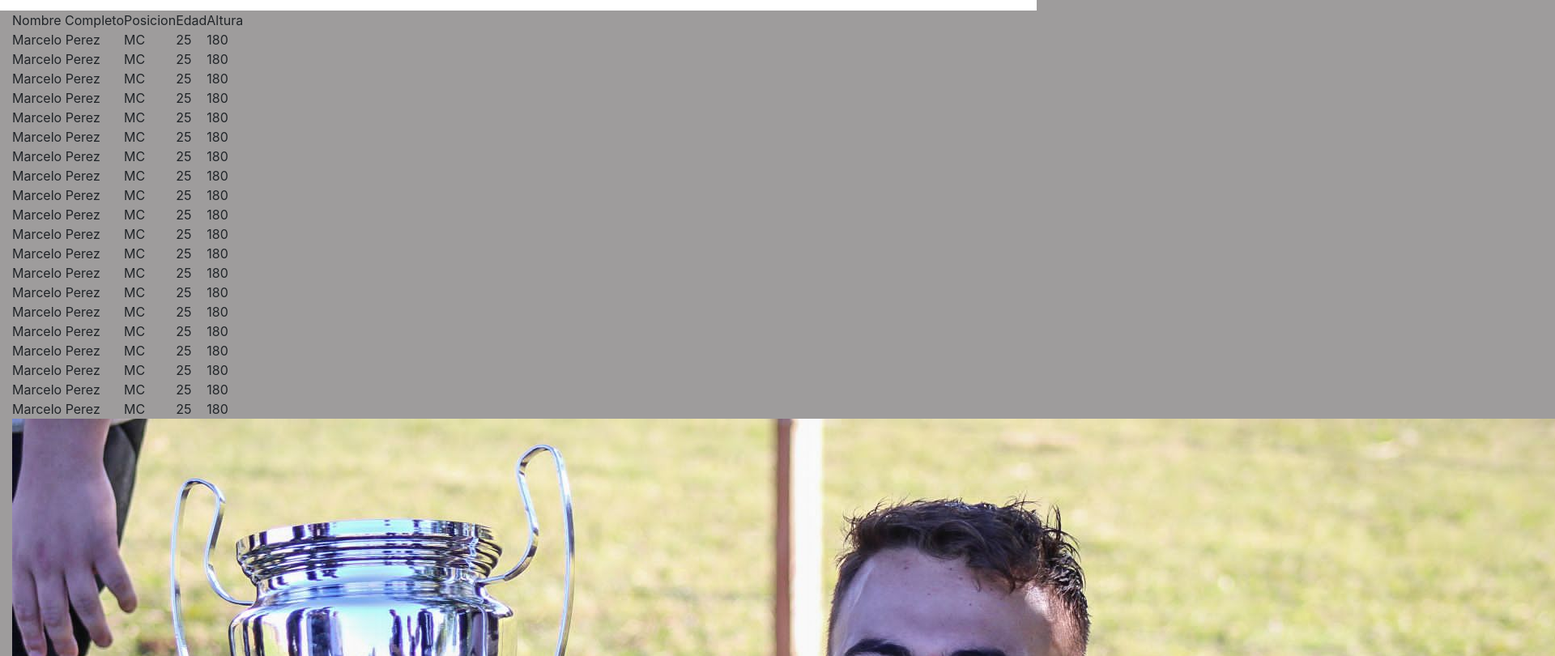
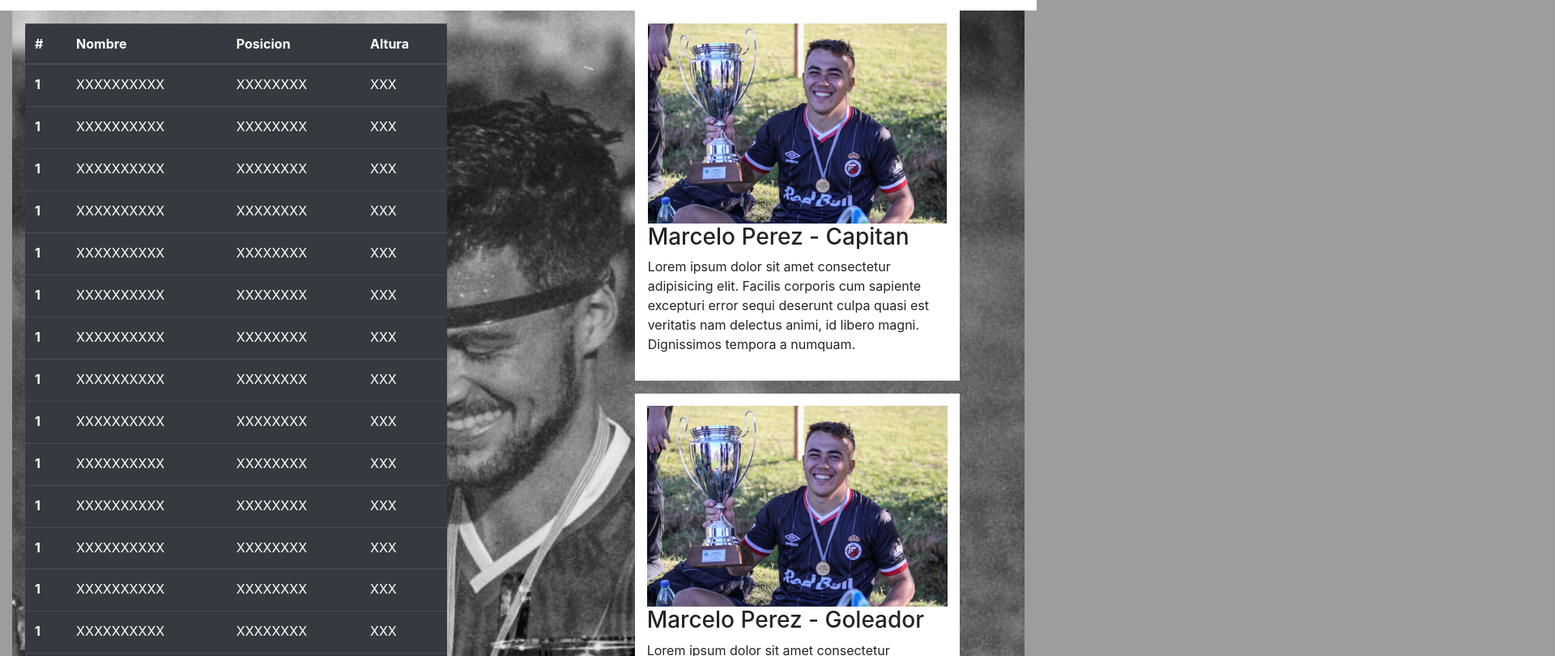
Before and after one commit to iguarisco/realmerengual, a plain HTML site: page clase-1/Pages/plantel.html in a window 1280 px wide. Shown: the part 219-1029 px from the top of the page at 81% size, 1920 px wide, since content can reach past the window. Drawn offline with nearby package versions, Linux system fonts and the light colour scheme; a web font is replaced by a local one.

Commit message:
plantel terminado

```diff
--- a/clase-1/Merengue/estilosgrid.css
+++ b/clase-1/Merengue/estilosgrid.css
@@ -431,7 +431,7 @@ footer section .bi{
 
 
 /* HISTORIA*/
-.historia .fondoimagenhistoria{
+.container-fluid .fondoimagen{
     background-image: url(./img/juan-copa-blackwhite.jpeg);
     background-size: 100%;
 }
@@ -449,6 +449,11 @@ footer section .bi{
 
 
 /* ---------------------------------------- */
+
+
+/* PARTIDOS */
+
+
 
 /* media query para que se reduzcan los sponsors */
 
--- a/clase-1/Pages/plantel.html
+++ b/clase-1/Pages/plantel.html
@@ -69,154 +69,131 @@
 
         </header>
 
-        <section class="sectionPlantel">
+        <section class="fondoimagen row-12 d-flex justify-content-between">
 
-            <table>
+            <table class="col-5 m-3 rounded table table-dark table-hover">
+                <thead>
                   <tr>
-                    <td>Nombre Completo</td>
-                    <td>Posicion</td>
-                    <td>Edad</td>
-                    <td>Altura</td>
+                    <th scope="col">#</th>
+                    <th scope="col">Nombre</th>
+                    <th scope="col">Posicion</th>
+                    <th scope="col">Altura</th>
                   </tr>
-
+                </thead>
+                <tbody>
                   <tr>
-                    <td>Marcelo Perez</td>
-                    <td>MC</td>
-                    <td>25</td>
-                    <td>180</td>
-                </tr>
-
-                <tr>
-                    <td>Marcelo Perez</td>
-                    <td>MC</td>
-                    <td>25</td>
-                    <td>180</td>
+                    <th scope="row">1</th>
+                    <td>XXXXXXXXXX</td>
+                    <td>XXXXXXXX</td>
+                    <td>XXX</td>
                   </tr>
                   <tr>
-                    <td>Marcelo Perez</td>
-                    <td>MC</td>
-                    <td>25</td>
-                    <td>180</td>
+                    <th scope="row">1</th>
+                    <td>XXXXXXXXXX</td>
+                    <td>XXXXXXXX</td>
+                    <td>XXX</td>
                   </tr>
                   <tr>
-                    <td>Marcelo Perez</td>
-                    <td>MC</td>
-                    <td>25</td>
-                    <td>180</td>
+                    <th scope="row">1</th>
+                    <td>XXXXXXXXXX</td>
+                    <td>XXXXXXXX</td>
+                    <td>XXX</td>
                   </tr>
                   <tr>
-                    <td>Marcelo Perez</td>
-                    <td>MC</td>
-                    <td>25</td>
-                    <td>180</td>
+                    <th scope="row">1</th>
+                    <td>XXXXXXXXXX</td>
+                    <td>XXXXXXXX</td>
+                    <td>XXX</td>
                   </tr>
                   <tr>
-                    <td>Marcelo Perez</td>
-                    <td>MC</td>
-                    <td>25</td>
-                    <td>180</td>
+                    <th scope="row">1</th>
+                    <td>XXXXXXXXXX</td>
+                    <td>XXXXXXXX</td>
+                    <td>XXX</td>
                   </tr>
                   <tr>
-                    <td>Marcelo Perez</td>
-                    <td>MC</td>
-                    <td>25</td>
-                    <td>180</td>
+                    <th scope="row">1</th>
+                    <td>XXXXXXXXXX</td>
+                    <td>XXXXXXXX</td>
+                    <td>XXX</td>
                   </tr>
                   <tr>
-                    <td>Marcelo Perez</td>
-                    <td>MC</td>
-                    <td>25</td>
-                    <td>180</td>
+                    <th scope="row">1</th>
+                    <td>XXXXXXXXXX</td>
+                    <td>XXXXXXXX</td>
+                    <td>XXX</td>
                   </tr>
                   <tr>
-                    <td>Marcelo Perez</td>
-                    <td>MC</td>
-                    <td>25</td>
-                    <td>180</td>
+                    <th scope="row">1</th>
+                    <td>XXXXXXXXXX</td>
+                    <td>XXXXXXXX</td>
+                    <td>XXX</td>
                   </tr>
                   <tr>
-                    <td>Marcelo Perez</td>
-                    <td>MC</td>
-                    <td>25</td>
-                    <td>180</td>
+                    <th scope="row">1</th>
+                    <td>XXXXXXXXXX</td>
+                    <td>XXXXXXXX</td>
+                    <td>XXX</td>
                   </tr>
                   <tr>
-                    <td>Marcelo Perez</td>
-                    <td>MC</td>
-                    <td>25</td>
-                    <td>180</td>
+                    <th scope="row">1</th>
+                    <td>XXXXXXXXXX</td>
+                    <td>XXXXXXXX</td>
+                    <td>XXX</td>
                   </tr>
                   <tr>
-                    <td>Marcelo Perez</td>
-                    <td>MC</td>
-                    <td>25</td>
-                    <td>180</td>
+                    <th scope="row">1</th>
+                    <td>XXXXXXXXXX</td>
+                    <td>XXXXXXXX</td>
+                    <td>XXX</td>
                   </tr>
                   <tr>
-                    <td>Marcelo Perez</td>
-                    <td>MC</td>
-                    <td>25</td>
-                    <td>180</td>
+                    <th scope="row">1</th>
+                    <td>XXXXXXXXXX</td>
+                    <td>XXXXXXXX</td>
+                    <td>XXX</td>
                   </tr>
                   <tr>
-                    <td>Marcelo Perez</td>
-                    <td>MC</td>
-                    <td>25</td>
-                    <td>180</td>
+                    <th scope="row">1</th>
+                    <td>XXXXXXXXXX</td>
+                    <td>XXXXXXXX</td>
+                    <td>XXX</td>
                   </tr>
                   <tr>
-                    <td>Marcelo Perez</td>
-                    <td>MC</td>
-                    <td>25</td>
-                    <td>180</td>
+                    <th scope="row">1</th>
+                    <td>XXXXXXXXXX</td>
+                    <td>XXXXXXXX</td>
+                    <td>XXX</td>
                   </tr>
                   <tr>
-                    <td>Marcelo Perez</td>
-                    <td>MC</td>
-                    <td>25</td>
-                    <td>180</td>
+                    <th scope="row">1</th>
+                    <td>XXXXXXXXXX</td>
+                    <td>XXXXXXXX</td>
+                    <td>XXX</td>
                   </tr>
                   <tr>
-                    <td>Marcelo Perez</td>
-                    <td>MC</td>
-                    <td>25</td>
-                    <td>180</td>
+                    <th scope="row">1</th>
+                    <td>XXXXXXXXXX</td>
+                    <td>XXXXXXXX</td>
+                    <td>XXX</td>
                   </tr>
-                <tr>
-                    <td>Marcelo Perez</td>
-                    <td>MC</td>
-                    <td>25</td>
-                    <td>180</td>
-                </tr>
-                <tr>
-                    <td>Marcelo Perez</td>
-                    <td>MC</td>
-                    <td>25</td>
-                    <td>180</td>
-                </tr>
-                <tr>
-                    <td>Marcelo Perez</td>
-                    <td>MC</td>
-                    <td>25</td>
-                    <td>180</td>
-                </tr>
-
+                </tbody>
             </table>
 
-            <section>
+            <section class="d-flex flex-column justify-content-center align-items-center col-8">
                 <!-- Presentacion personal de capitan -->
-                <article>
-                    <img src="../Merengue/img/kolo-copa.jpeg" alt="Foto lolo ">
-                    <h3>Marcelo Perez - MC</h3>
-                    <p>Lorem ipsum dolor sit amet consectetur adipisicing elit. Facilis corporis cum sapiente excepturi error sequi deserunt culpa quasi est veritatis nam delectus animi, id libero magni. Dignissimos tempora a numquam.</p>
+                <article class="p-3 m-3 yearcolor d-flex flex-column justify-content-center col-6">
+                    <img class="" src="../Merengue/img/kolo-copa.jpeg" alt="Foto lolo ">
+                    <h3>Marcelo Perez - Capitan</h3>
+                    <p class="w-80">Lorem ipsum dolor sit amet consectetur adipisicing elit. Facilis corporis cum sapiente excepturi error sequi deserunt culpa quasi est veritatis nam delectus animi, id libero magni. Dignissimos tempora a numquam.</p>
 
                 </article>
 
-                <!-- Presentacion personal de goleador  -->
-                <article>
-                    <img src="../Merengue/img/kolo-copa.jpeg" alt="Foto lolo ">
-                    <h3>Marcelo Perez - MC</h3>
-                    <p>Lorem ipsum dolor sit amet consectetur adipisicing elit. Facilis corporis cum sapiente excepturi error sequi deserunt culpa quasi est veritatis nam delectus animi, id libero magni. Dignissimos tempora a numquam.</p>
+                <!-- Presentacion personal de goleador -->
+                <article class=" yearcolor d-flex flex-column justify-content-center col-6">
+                    <img class="" src="../Merengue/img/kolo-copa.jpeg" alt="Foto lolo ">
+                    <h3>Marcelo Perez - Goleador</h3>
+                    <p class="w-80">Lorem ipsum dolor sit amet consectetur adipisicing elit. Facilis corporis cum sapiente excepturi error sequi deserunt culpa quasi est veritatis nam delectus animi, id libero magni. Dignissimos tempora a numquam.</p>
 
                 </article>
 
@@ -224,17 +201,10 @@
 
         </section>
 
-        <!-- Galeria de fotos del plantel  -->
-        <section class="sectionPlantelGaleria">
 
-            <img src="../Merengue/img/festejo.jpeg" alt="Festejo equipo" class="imgI">
-            <img src="../Merengue/img/festejo.jpeg" alt="foto festejo apertura" class="imgD">
-            <img src="../Merengue/img/festejo.jpeg" alt="foto festejo capachos" class="imgI">
-
-        </section>
 
         <!-- Footer de sponsors  -->
-        <footer>
+        <footer class="">
 
             <section class="sponsorsT p-3 d-flex justify-content-center w-100">
                 <img class="  " src="../Merengue/img/escudo-rmfc.png" alt="">
```
Also changed, not shown: clase-1/Pages/historia.html (+1 -1 lines). Lines whose indentation alone changed are shown as unchanged.
